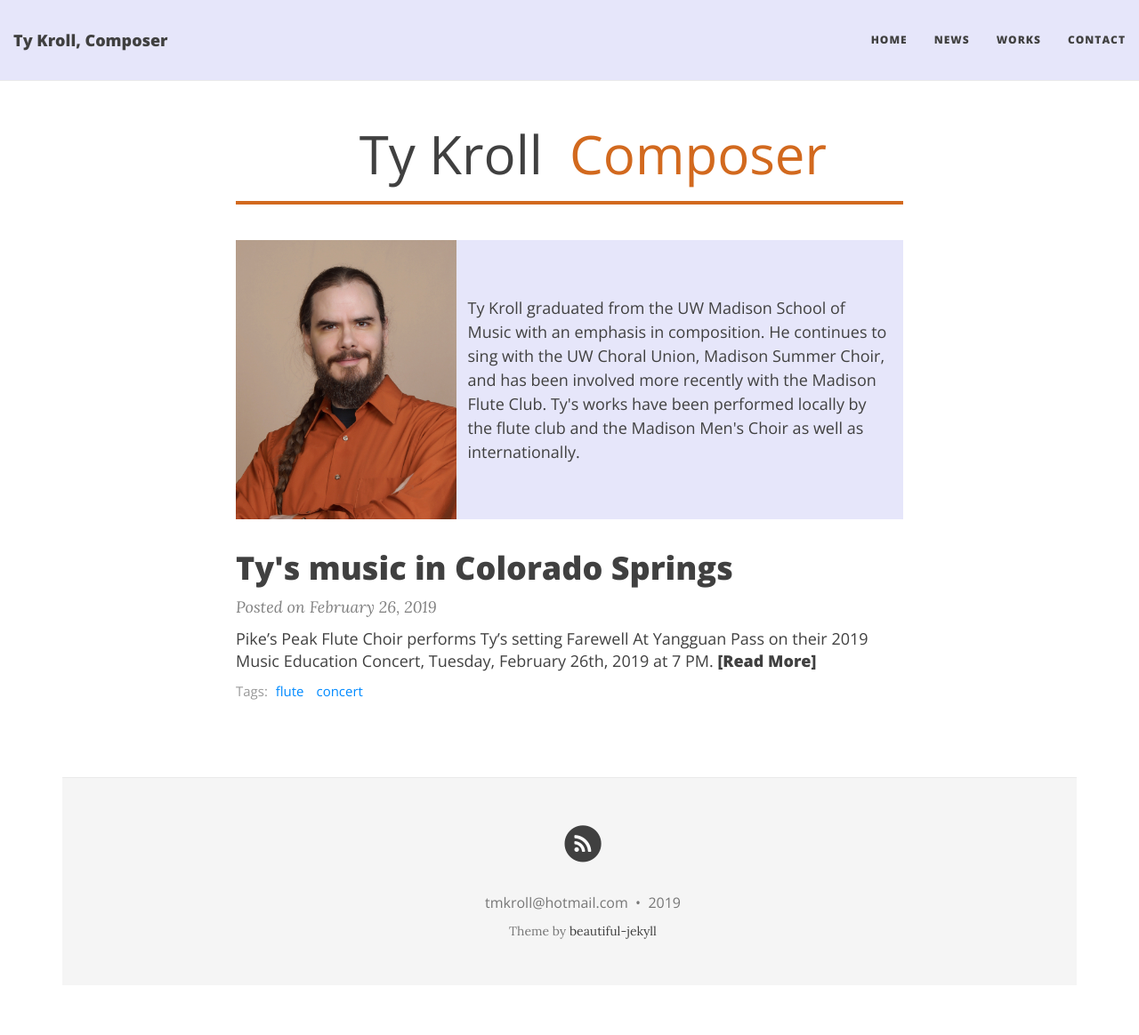
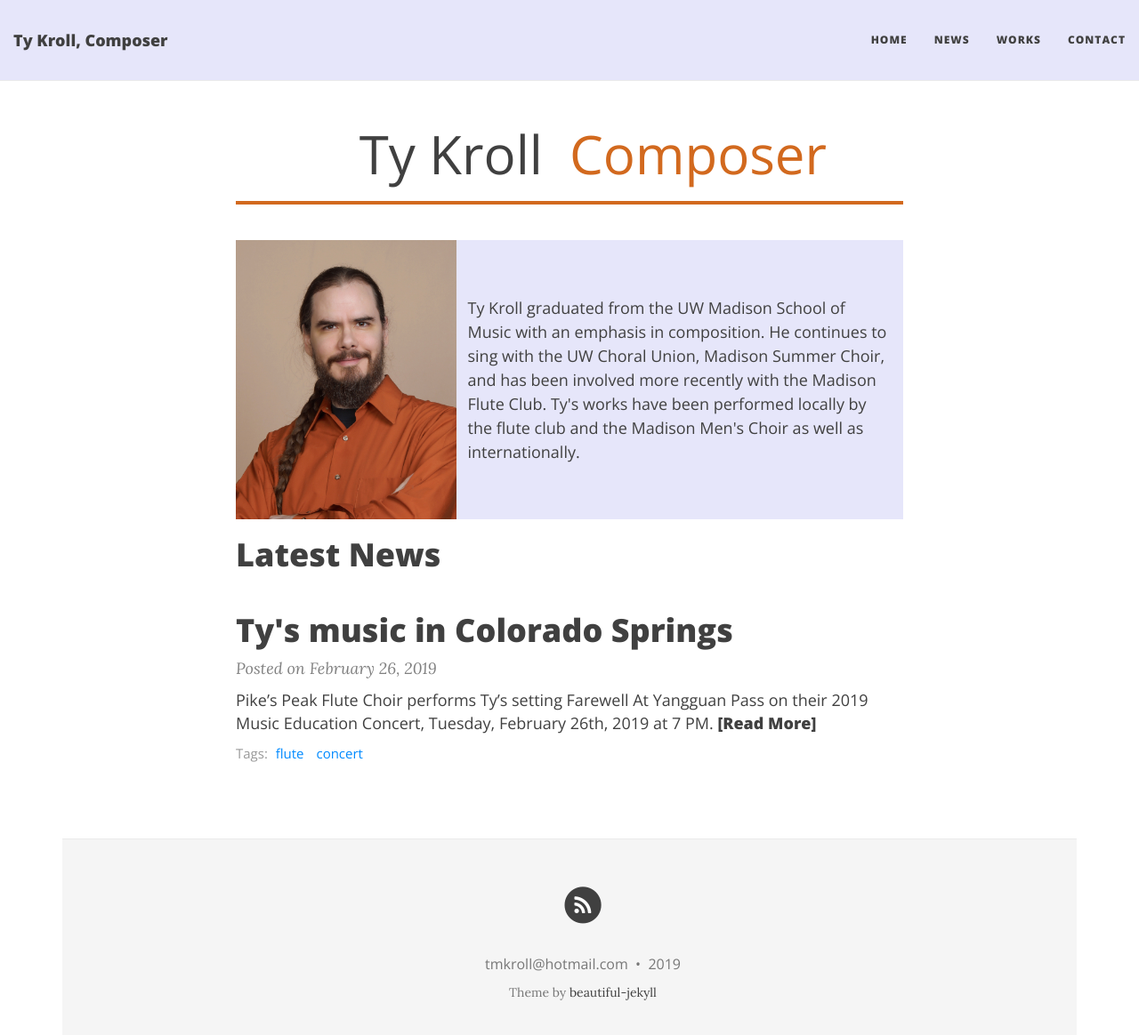
Before and after one commit to ctrueden/tykroll.com, a Jekyll site: the page built from index.html, in a window 1280 px wide and 1177 px high. Shown: the top 1164 px of the window at 89% size. Built offline with Jekyll 4.4.1, drawn with Linux system fonts in a browser that asks for light colours; nearby versions of some CDN libraries; the list of posts is cut into pages by our own code.

Commit message:
Add Latest News heading
And make the news item headers a little smaller.

```diff
--- a/css/main.css
+++ b/css/main.css
@@ -342,7 +342,7 @@ footer .theme-by {
 }
 
 .post-preview .post-title {
-  font-size: 30px;
+  font-size: 24px;
   margin-top: 0;
 }
 .post-preview .post-subtitle {
--- a/index.html
+++ b/index.html
@@ -44,6 +44,7 @@ use-site-title: true
 <div style="clear: both"/>
 
 <a name="news"></a>
+<h1 id="news">Latest News</h1>
 <div class="posts-list">
   {% for post in paginator.posts %}
   <article class="post-preview">
```
